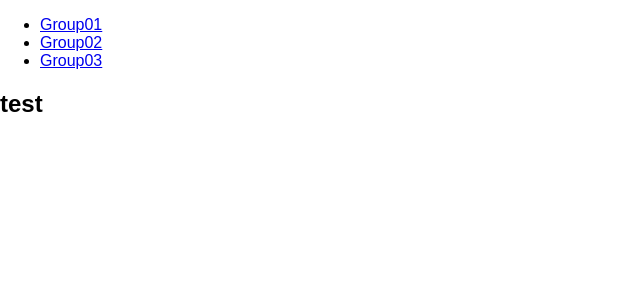
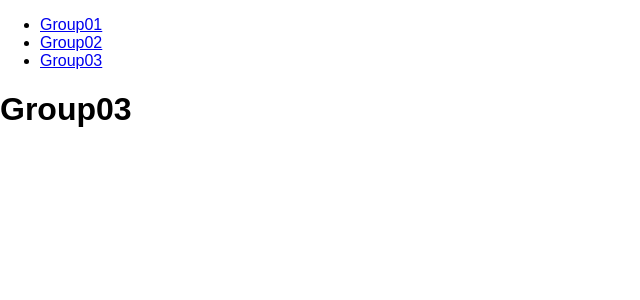
Before and after one commit to pavilion2t/Mango, a React app: page /Group03 in a window 1280 px wide. Shown: the top 300 px of the page, without its empty margins (0-640 px from the left). Built offline with nearby package versions, Linux system fonts and the light colour scheme; the HTML template or start-up script is replaced by a standard one.

Commit message:
Redirect to the index

```diff
--- a/src/index.js
+++ b/src/index.js
@@ -3,7 +3,7 @@ import ReactDOM from 'react-dom';
 import './index.css';
 import App from './App';
 import registerServiceWorker from './registerServiceWorker';
-import { BrowserRouter, Route, Link } from 'react-router-dom';
+import { BrowserRouter, Route, Link, Redirect, Switch } from 'react-router-dom';
 
 function Group02(){
   return <h1>Group02</h1>
@@ -32,9 +32,9 @@ ReactDOM.render(
          <li><Link to='/Group03'>Group03</Link></li>
        </ul>
        <Route path='/' exact component={App}></Route>
-       <Route path='/:location' component={Test}></Route>
-       {/* <Route path='/Group02' component={Group02}></Route>
-       <Route path='/Group03' component={Group03}></Route> */}
+       <Route path='/Group02' component={Group02}></Route>
+       <Route path='/Group03' component={Group03}></Route>
+       <Redirect to='Group03'></Redirect>
      </div>
    </BrowserRouter>,
    document.getElementById('root'));
```
